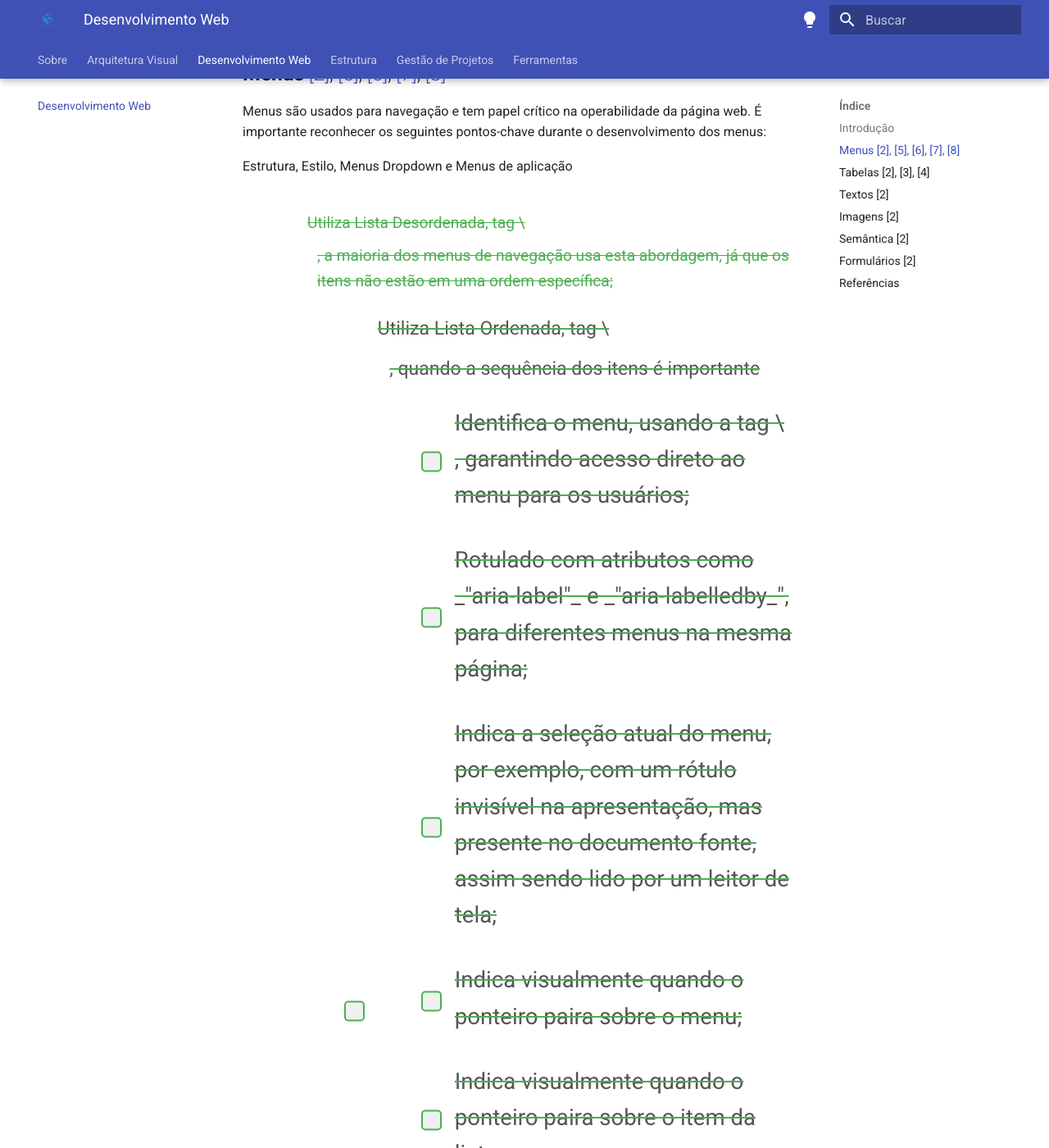
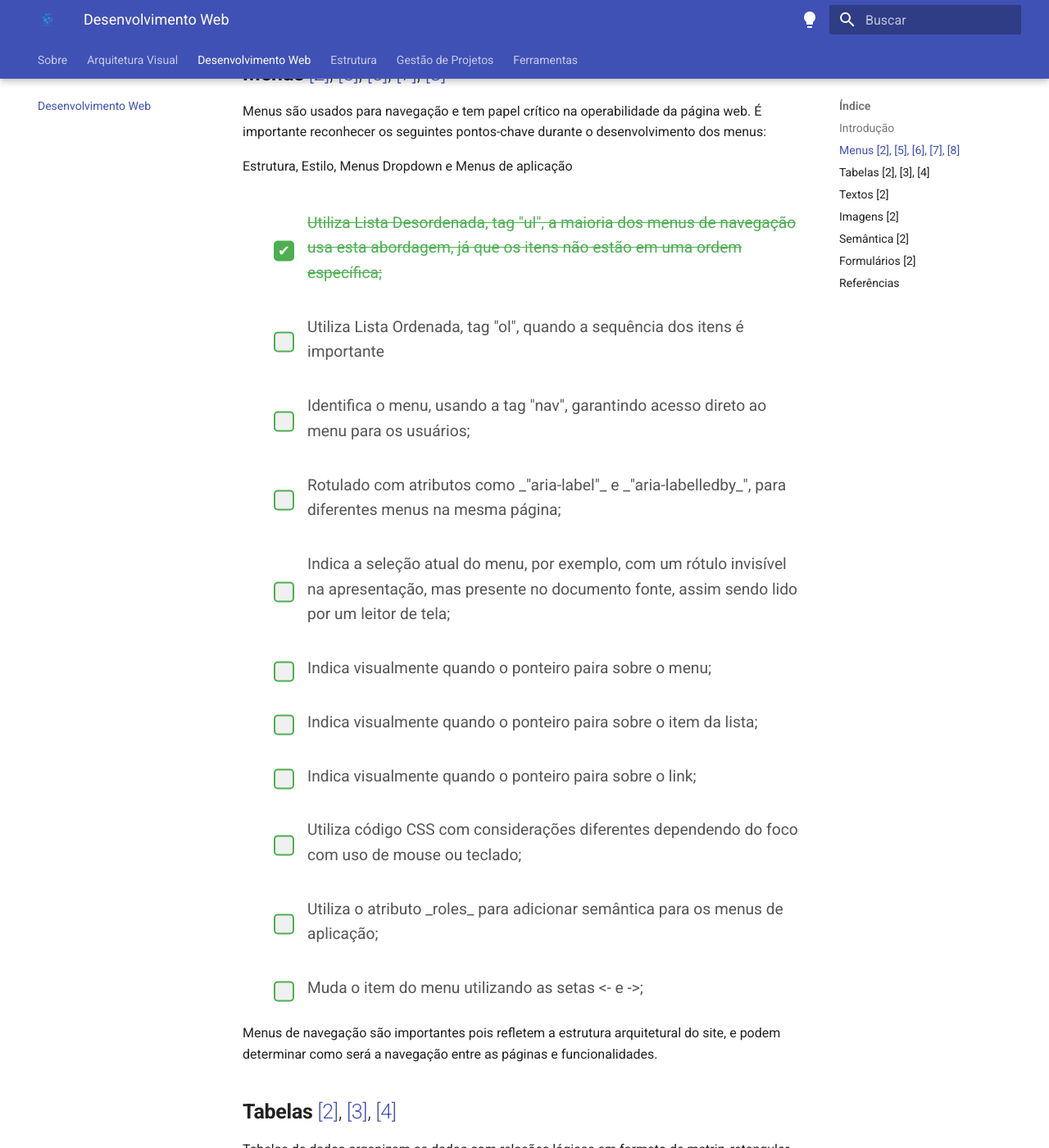
Before and after one commit to henriquecq/Acessibilidade_pp, an MkDocs documentation site: the page built from docs/desenvolvimento/desenvolvimento_web.md, in a window 1280 px wide and 1400 px high, scrolled down 442 px. Shown: the whole window at 82% size. Built offline with MkDocs 1.6.1 and Material for MkDocs 9.7.7, drawn with Linux system fonts in a browser that asks for light colours; some of the changed text lies outside the part shown.

Commit message:
Update desenvolvimento_web.md

```diff
--- a/docs/desenvolvimento/desenvolvimento_web.md
+++ b/docs/desenvolvimento/desenvolvimento_web.md
@@ -24,9 +24,9 @@ Menus são usados para navegação e tem papel crítico na operabilidade da pág
 Estrutura, Estilo, Menus Dropdown e Menus de aplicação
 
 <ul class="checklist">
-    <li><input type="checkbox" id="task2" checked><label for="task2">Utiliza Lista Desordenada, tag \<ul>, a maioria dos menus de navegação usa esta abordagem, já que os itens não estão em uma ordem específica;</label></li>
-    <li><input type="checkbox" id="task1"><label for="task1">Utiliza Lista Ordenada, tag \<ol>, quando a sequência dos itens é importante</label></li>
-    <li><input type="checkbox" id="task4"><label for="task4">Identifica o menu, usando a tag \<nav>, garantindo acesso direto ao menu para os usuários;</label></li>
+    <li><input type="checkbox" id="task2" checked><label for="task2">Utiliza Lista Desordenada, tag "ul", a maioria dos menus de navegação usa esta abordagem, já que os itens não estão em uma ordem específica;</label></li>
+    <li><input type="checkbox" id="task1"><label for="task1">Utiliza Lista Ordenada, tag "ol", quando a sequência dos itens é importante</label></li>
+    <li><input type="checkbox" id="task4"><label for="task4">Identifica o menu, usando a tag "nav", garantindo acesso direto ao menu para os usuários;</label></li>
     <li><input type="checkbox" id="task4"><label for="task4">Rotulado com atributos como _"aria-label"_ e _"aria-labelledby_", para diferentes menus na mesma página;</label></li>
     <li><input type="checkbox" id="task4"><label for="task4">Indica a seleção atual do menu, por exemplo, com um rótulo invisível na apresentação, mas presente no documento fonte, assim sendo lido por um leitor de tela;</label></li>
     <li><input type="checkbox" id="task4"><label for="task4">Indica visualmente quando o ponteiro paira sobre o menu;</label></li>
@@ -97,10 +97,10 @@ A semântica no desenvolvimento web consiste no uso adequado de elementos HTML p
 Um formulário bem projetado deve ser acessível, intuitivo e funcional. Para isso, é importante utilizar boas práticas, como adicionar labels associados aos campos de entrada para melhorar a navegação e a compreensão, usar `<fieldset>` e `<legend>` para estruturar seções, e incluir atributos como `aria-describedby` e `autocomplete` para melhorar a acessibilidade e usabilidade.
 
 <ul class="checklist">
-    <li><input type="checkbox" id="task2" checked><label for="task2">Adicionar `<fieldset>` e `<legend>` para organizar seções do formulário.</label></li>
-    <li><input type="checkbox" id="task1">Adicionar `<label>` para os campos de entrada, para associá-los aos elementos correspondentes.<label for="task1"></label></li>
-    <li><input type="checkbox" id="task4"><label for="task4">Adicionar o atributo `aria-describedby` para descrever os campos de entrada.</label></li>
-    <li><input type="checkbox" id="task4"><label for="task4">Adicionar o atributo `autocomplete` para facilitar o preenchimento dos campos.</label></li>
+    <li><input type="checkbox" id="task2" checked><label for="task2">Adicionar "fieldset" e "legend" para organizar seções do formulário.</label></li>
+    <li><input type="checkbox" id="task1">Adicionar "label" para os campos de entrada, para associá-los aos elementos correspondentes.<label for="task1"></label></li>
+    <li><input type="checkbox" id="task4"><label for="task4">Adicionar o atributo "aria-describedby" para descrever os campos de entrada.</label></li>
+    <li><input type="checkbox" id="task4"><label for="task4">Adicionar o atributo "autocomplete" para facilitar o preenchimento dos campos.</label></li>
     <li><input type="checkbox" id="task4"><label for="task4">Evitar o uso de Captchas.</label></li>
 </ul>
 
```
Also changed, not shown: other parts of docs/desenvolvimento/desenvolvimento_web.md (+2 -2 lines).
